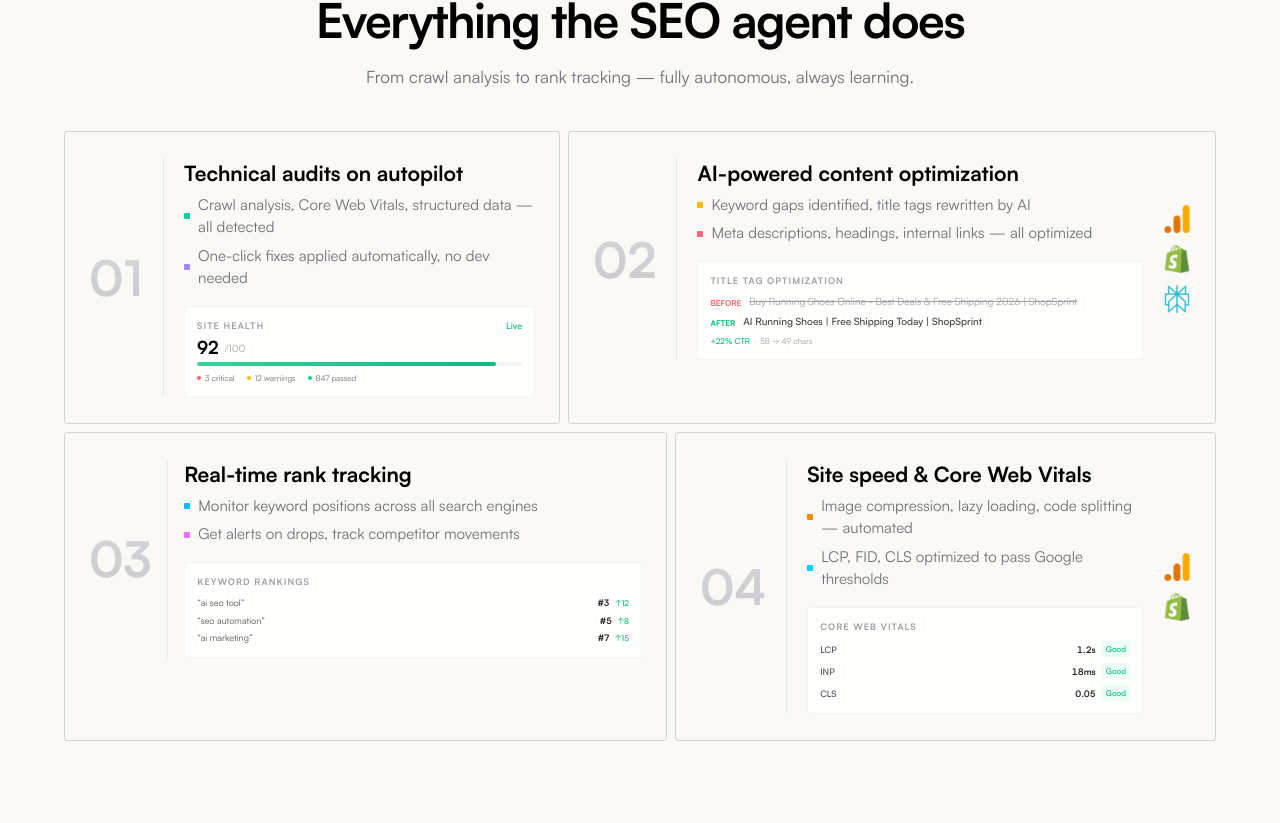
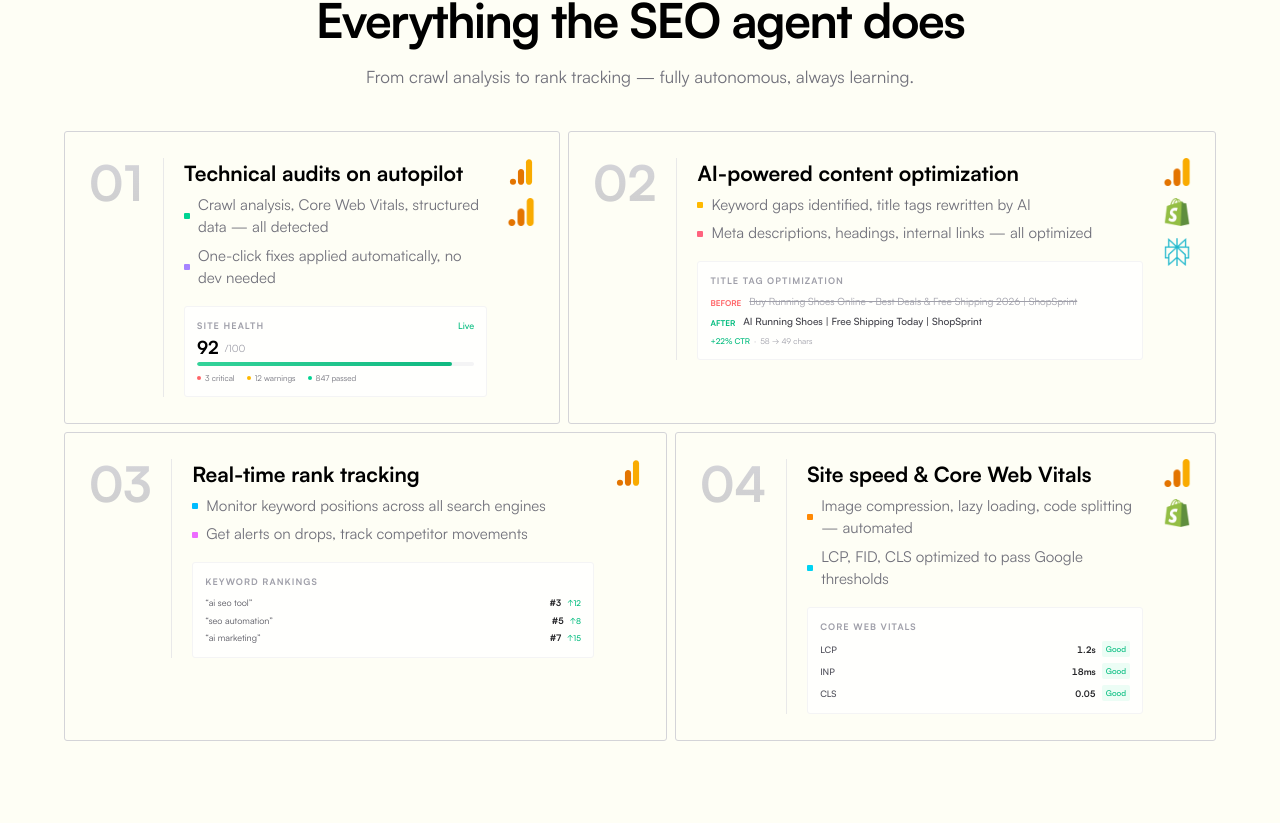
Before and after one commit to akashmahlaz/ryz, a Next.js app: page /ai-for-seo in a window 1280 px wide. Shown: the part 917-1740 px from the top of the page. Built offline with nearby package versions, Linux system fonts and the light colour scheme.

Commit message:
apply button fixed

```diff
--- a/components/seo/SEOCapabilities.tsx
+++ b/components/seo/SEOCapabilities.tsx
@@ -90,8 +90,8 @@ const capabilities = [
 
 export default function SEOCapabilities() {
   return (
-    <section className="py-20 md:py-28 bg-[#FAF9F6]">
-      <div className="max-w-[1367px] mx-auto px-6 md:px-12 xl:px-16">
+    <section className="py-16 md:py-28 bg-[#FEFEF5]">
+      <div className="max-w-[1367px] mx-auto px-4 sm:px-6 md:px-12 xl:px-16">
         {/* Section heading */}
         <RevealDiv className="text-center mb-10 md:mb-[41px]">
           <h2 className="text-[28px] md:text-[36px] lg:text-[48px] font-bold tracking-[-0.03em] text-black leading-[1.08]">
@@ -106,13 +106,13 @@ export default function SEOCapabilities() {
         {/* Row 1: Cards 01 + 02 */}
         <div className="flex flex-col md:flex-row gap-2 mb-2">
           {/* Card 01 — narrower */}
-          <RevealDiv className="md:w-[calc(41.67%-4px+20px)] rounded-[3px] py-[26px] px-6 border border-zinc-300 bg-transparent hover:border-zinc-400 hover:shadow-[0_10px_25px_-5px_rgba(0,0,0,0.06)] transition-all duration-500">
-            <div className="flex items-center gap-5">
+          <RevealDiv className="md:w-[calc(41.67%-4px+20px)] rounded-[3px] py-5 sm:py-[26px] px-4 sm:px-6 border border-zinc-300 bg-transparent hover:border-zinc-400 hover:shadow-[0_10px_25px_-5px_rgba(0,0,0,0.06)] transition-all duration-500">
+            <div className="flex items-start gap-4 sm:gap-5">
               <span className="text-[36px] md:text-[49px] font-bold bg-linear-to-b from-zinc-300 to-zinc-400/50 bg-clip-text text-transparent leading-none shrink-0">
                 {capabilities[0].num}
               </span>
               <div className="w-px self-stretch bg-zinc-200/80" />
-              <div className="flex-1">
+              <div className="flex-1 min-w-0">
                 <h3 className="text-[18px] md:text-[21px] font-semibold text-black mb-1">
                   {capabilities[0].title}
                 </h3>
@@ -154,7 +154,7 @@ export default function SEOCapabilities() {
                       }}
                     />
                   </div>
-                  <div className="flex gap-3 mt-1.5">
+                  <div className="flex gap-3 mt-1.5 flex-wrap">
                     <span className="flex items-center gap-1 text-[8px]">
                       <span className="w-1 h-1 rounded-full bg-red-400" />
                       <span className="text-zinc-500">3 critical</span>
@@ -170,17 +170,31 @@ export default function SEOCapabilities() {
                   </div>
                 </div>
               </div>
+              <div className="shrink-0 hidden md:flex flex-col gap-3">
+                {capabilities[0].platforms.map((src, j) => (
+                  <div key={j} className="h-7 w-7 relative">
+                    <img
+                      alt=""
+                      loading="lazy"
+                      width={28}
+                      height={28}
+                      className="object-contain"
+                      src={src}
+                    />
+                  </div>
+                ))}
+              </div>
             </div>
           </RevealDiv>
 
           {/* Card 02 — wider */}
-          <RevealDiv className="md:w-[calc(58.33%-4px-20px)] rounded-[3px] py-[26px] px-6 border border-zinc-300 bg-transparent hover:border-zinc-400 hover:shadow-[0_10px_25px_-5px_rgba(0,0,0,0.06)] transition-all duration-500">
-            <div className="flex items-center gap-5">
+          <RevealDiv className="md:w-[calc(58.33%-4px-20px)] rounded-[3px] py-5 sm:py-[26px] px-4 sm:px-6 border border-zinc-300 bg-transparent hover:border-zinc-400 hover:shadow-[0_10px_25px_-5px_rgba(0,0,0,0.06)] transition-all duration-500">
+            <div className="flex items-start gap-4 sm:gap-5">
               <span className="text-[36px] md:text-[49px] font-bold bg-linear-to-b from-zinc-300 to-zinc-400/50 bg-clip-text text-transparent leading-none shrink-0">
                 {capabilities[1].num}
               </span>
               <div className="w-px self-stretch bg-zinc-200/80" />
-              <div className="flex-1">
+              <div className="flex-1 min-w-0">
                 <h3 className="text-[18px] md:text-[21px] font-semibold text-black mb-1">
                   {capabilities[1].title}
                 </h3>
@@ -253,13 +267,13 @@ export default function SEOCapabilities() {
         {/* Row 2: Cards 03 + 04 */}
         <div className="flex flex-col md:flex-row gap-2">
           {/* Card 03 — wider */}
-          <RevealDiv className="md:w-[calc(58.33%-4px-65px)] rounded-[3px] py-[26px] px-6 border border-zinc-300 bg-transparent hover:border-zinc-400 hover:shadow-[0_10px_25px_-5px_rgba(0,0,0,0.06)] transition-all duration-500">
-            <div className="flex items-center gap-4">
+          <RevealDiv className="md:w-[calc(58.33%-4px-65px)] rounded-[3px] py-5 sm:py-[26px] px-4 sm:px-6 border border-zinc-300 bg-transparent hover:border-zinc-400 hover:shadow-[0_10px_25px_-5px_rgba(0,0,0,0.06)] transition-all duration-500">
+            <div className="flex items-start gap-4 sm:gap-5">
               <span className="text-[36px] md:text-[49px] font-bold bg-linear-to-b from-zinc-300 to-zinc-400/50 bg-clip-text text-transparent leading-none shrink-0">
                 {capabilities[2].num}
               </span>
               <div className="w-px self-stretch bg-zinc-200/80" />
-              <div className="flex-1">
+              <div className="flex-1 min-w-0">
                 <h3 className="text-[18px] md:text-[21px] font-semibold text-black mb-1">
                   {capabilities[2].title}
                 </h3>
@@ -306,17 +320,31 @@ export default function SEOCapabilities() {
                   </div>
                 </div>
               </div>
+              <div className="shrink-0 hidden md:flex flex-col gap-3">
+                {capabilities[2].platforms.map((src, j) => (
+                  <div key={j} className="h-7 w-7 relative">
+                    <img
+                      alt=""
+                      loading="lazy"
+                      width={28}
+                      height={28}
+                      className="object-contain"
+                      src={src}
+                    />
+                  </div>
+                ))}
+              </div>
             </div>
           </RevealDiv>
 
           {/* Card 04 — narrower */}
-          <RevealDiv className="md:w-[calc(41.67%-4px+65px)] rounded-[3px] py-[26px] px-6 border border-zinc-300 bg-transparent hover:border-zinc-400 hover:shadow-[0_10px_25px_-5px_rgba(0,0,0,0.06)] transition-all duration-500">
-            <div className="flex items-center gap-5">
+          <RevealDiv className="md:w-[calc(41.67%-4px+65px)] rounded-[3px] py-5 sm:py-[26px] px-4 sm:px-6 border border-zinc-300 bg-transparent hover:border-zinc-400 hover:shadow-[0_10px_25px_-5px_rgba(0,0,0,0.06)] transition-all duration-500">
+            <div className="flex items-start gap-4 sm:gap-5">
               <span className="text-[36px] md:text-[49px] font-bold bg-linear-to-b from-zinc-300 to-zinc-400/50 bg-clip-text text-transparent leading-none shrink-0">
                 {capabilities[3].num}
               </span>
               <div className="w-px self-stretch bg-zinc-200/80" />
-              <div className="flex-1">
+              <div className="flex-1 min-w-0">
                 <h3 className="text-[18px] md:text-[21px] font-semibold text-black mb-1">
                   {capabilities[3].title}
                 </h3>
--- a/components/seo/SEOProof.tsx
+++ b/components/seo/SEOProof.tsx
@@ -200,53 +200,88 @@ function RevealDiv({
 function AnimatedFixList() {
   const [activeIdx, setActiveIdx] = useState(-1);
   const [appliedSet, setAppliedSet] = useState<Set<number>>(new Set());
-  const [cursorPos, setCursorPos] = useState({ x: "70%", y: "20%" });
+  const [cursorPos, setCursorPos] = useState({ x: 0, y: 0 });
   const [showRipple, setShowRipple] = useState(false);
   const containerRef = useRef<HTMLDivElement>(null);
+  const buttonRefs = useRef<Array<HTMLButtonElement | null>>([]);
+  const timersRef = useRef<number[]>([]);
   const started = useRef(false);
   const fixCount = FIXES.length;
 
+  const schedule = useCallback((fn: () => void, delay: number) => {
+    const id = window.setTimeout(fn, delay);
+    timersRef.current.push(id);
+    return id;
+  }, []);
+
+  const clearTimers = useCallback(() => {
+    timersRef.current.forEach((id) => window.clearTimeout(id));
+    timersRef.current = [];
+  }, []);
+
+  const getButtonCenter = useCallback((idx: number) => {
+    const container = containerRef.current;
+    const button = buttonRefs.current[idx];
+    if (!container || !button) return null;
+
+    const cRect = container.getBoundingClientRect();
+    const bRect = button.getBoundingClientRect();
+
+    return {
+      x: bRect.left - cRect.left + bRect.width / 2,
+      y: bRect.top - cRect.top + bRect.height / 2,
+    };
+  }, []);
+
   const runSequence = useCallback(() => {
+    clearTimers();
     let step = 0;
     setAppliedSet(new Set());
     setActiveIdx(-1);
+    setShowRipple(false);
 
     const next = () => {
       if (step >= fixCount) {
         // reset after pause
-        setTimeout(() => {
+        schedule(() => {
           setAppliedSet(new Set());
           setActiveIdx(-1);
-          setCursorPos({ x: "70%", y: "20%" });
-          setTimeout(runSequence, 1200);
+          setCursorPos({ x: 0, y: 0 });
+          schedule(runSequence, 1200);
         }, 2500);
         return;
       }
 
-      const btnY = `${18 + step * 13}%`;
-      const btnX = "92%";
+      const currentIdx = step;
+      const target = getButtonCenter(currentIdx);
+      if (target) {
+        setCursorPos(target);
+      }
 
       // Move cursor to button
-      setCursorPos({ x: btnX, y: btnY });
-      setActiveIdx(step);
+      setActiveIdx(currentIdx);
 
       // Click after cursor arrives
-      setTimeout(() => {
+      schedule(() => {
         setShowRipple(true);
-        setTimeout(() => setShowRipple(false), 400);
+        schedule(() => setShowRipple(false), 400);
 
         // Mark as applied
-        setTimeout(() => {
-          setAppliedSet((prev) => new Set(prev).add(step));
-          step++;
-          setTimeout(next, 600);
+        schedule(() => {
+          setAppliedSet((prev) => {
+            const nextSet = new Set(prev);
+            nextSet.add(currentIdx);
+            return nextSet;
+          });
+          step = currentIdx + 1;
+          schedule(next, 600);
         }, 300);
       }, 800);
     };
 
     // Start after initial delay
-    setTimeout(next, 1000);
-  }, [fixCount]);
+    schedule(next, 1000);
+  }, [fixCount, getButtonCenter, clearTimers, schedule]);
 
   useEffect(() => {
     if (!containerRef.current) return;
@@ -261,8 +296,11 @@ function AnimatedFixList() {
       { threshold: 0.3 }
     );
     obs.observe(containerRef.current);
-    return () => obs.disconnect();
-  }, [runSequence]);
+    return () => {
+      obs.disconnect();
+      clearTimers();
+    };
+  }, [runSequence, clearTimers]);
 
   return (
     <div ref={containerRef} className="relative">
@@ -312,6 +350,9 @@ function AnimatedFixList() {
                   {fix.impact}
                 </span>
                 <button
+                  ref={(el) => {
+                    buttonRefs.current[i] = el;
+                  }}
                   className={`text-[10px] px-2.5 py-1 rounded-[3px] font-medium shrink-0 transition-all duration-300 ${
                     isApplied
                       ? "bg-emerald-500 text-white"
@@ -331,7 +372,7 @@ function AnimatedFixList() {
       {/* Animated cursor */}
       <div
         className="absolute pointer-events-none z-20 hidden md:block transition-all duration-700 ease-[cubic-bezier(0.22,1,0.36,1)]"
-        style={{ left: cursorPos.x, top: cursorPos.y }}
+        style={{ left: `${cursorPos.x}px`, top: `${cursorPos.y}px`, transform: "translate(-50%, -50%)" }}
       >
         <svg width="18" height="18" viewBox="0 0 24 24" fill="white" stroke="black" strokeWidth="1.2">
           <path d="M5 3l14 8-6 2-4 6z" />
```
